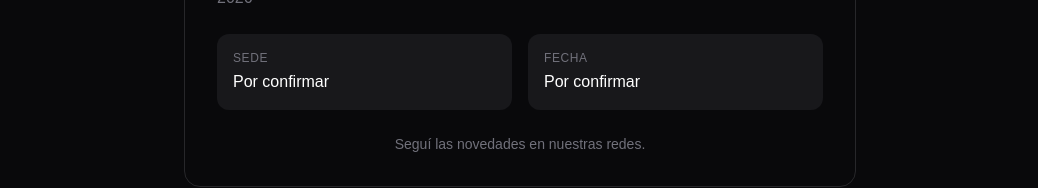
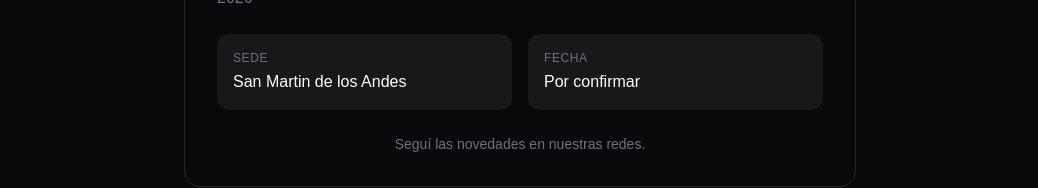
Before and after one commit to GenaroDamico/nacional-fiat-128, a Next.js app: page / in a window 1280 px wide. Shown: the part 1119-1307 px from the top of the page, without its empty margins (120-1158 px from the left). Built offline with nearby package versions, Linux system fonts and the light colour scheme.

Commit message:
Formulario Funcionando con api route

```diff
--- a/app/page.tsx
+++ b/app/page.tsx
@@ -3,7 +3,7 @@ import FadeIn from "@/components/fade-in";
 const proximoEncuentro = {
   edicion: "XV",
   año: 2026,
-  sede: "Por confirmar",
+  sede: "San Martin de los Andes",
   fecha: "Por confirmar",
   descripcion: "Seguí las novedades en nuestras redes.",
 };
```
